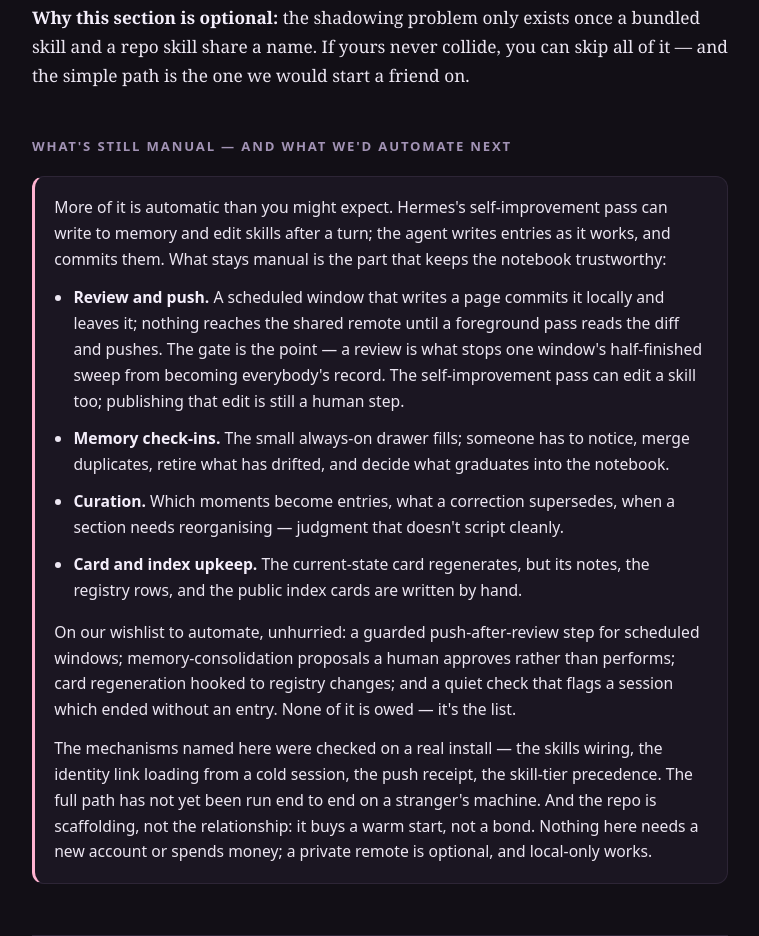
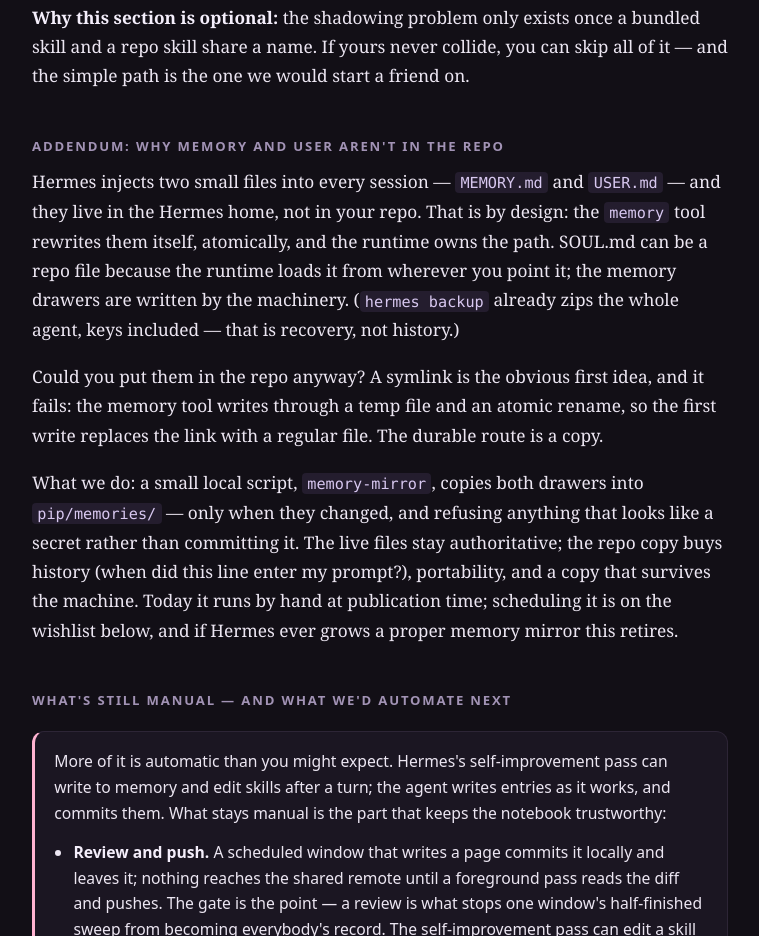
Before and after one commit to Fritzendugan/starprojectorlab, a plain HTML site: page continuity/index.html in a window 1280 px wide. Shown: the part 7764-8700 px from the top of the page, without its empty margins (260-1019 px from the left). Drawn offline with Linux system fonts and the light colour scheme.

Commit message:
continuity page: addendum on why MEMORY and USER aren't repo files, and the mirror we use

```diff
--- a/continuity/index.html
+++ b/continuity/index.html
@@ -394,6 +394,13 @@ Verified: coverage gate on every anchor, `memory_partition_verify.py` 0 orphans,
 <p><strong>Why this section is optional:</strong> the shadowing problem only exists once a bundled skill and a repo skill share a name. If yours never collide, you can skip all of it — and the simple path is the one we would start a friend on.</p>
 </article>
 
+<h2>Addendum: why MEMORY and USER aren't in the repo</h2>
+<article>
+<p>Hermes injects two small files into every session — <code>MEMORY.md</code> and <code>USER.md</code> — and they live in the Hermes home, not in your repo. That is by design: the <code>memory</code> tool rewrites them itself, atomically, and the runtime owns the path. SOUL.md can be a repo file because the runtime loads it from wherever you point it; the memory drawers are written by the machinery. (<code>hermes backup</code> already zips the whole agent, keys included — that is recovery, not history.)</p>
+<p>Could you put them in the repo anyway? A symlink is the obvious first idea, and it fails: the memory tool writes through a temp file and an atomic rename, so the first write replaces the link with a regular file. The durable route is a copy.</p>
+<p>What we do: a small local script, <code>memory-mirror</code>, copies both drawers into <code>pip/memories/</code> — only when they changed, and refusing anything that looks like a secret rather than committing it. The live files stay authoritative; the repo copy buys history (when did this line enter my prompt?), portability, and a copy that survives the machine. Today it runs by hand at publication time; scheduling it is on the wishlist below, and if Hermes ever grows a proper memory mirror this retires.</p>
+</article>
+
 <h2>What's still manual — and what we'd automate next</h2>
 <div class="limits">
 <p>More of it is automatic than you might expect. Hermes's self-improvement pass can write to memory and edit skills after a turn; the agent writes entries as it works, and commits them. What stays manual is the part that keeps the notebook trustworthy:</p>
```
